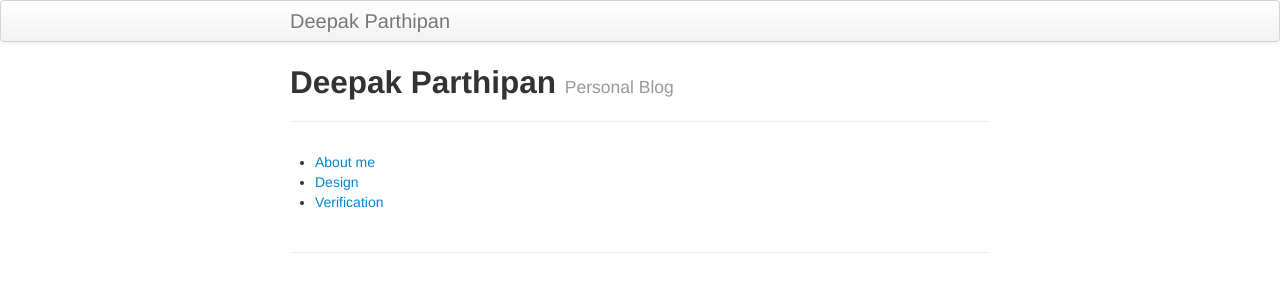
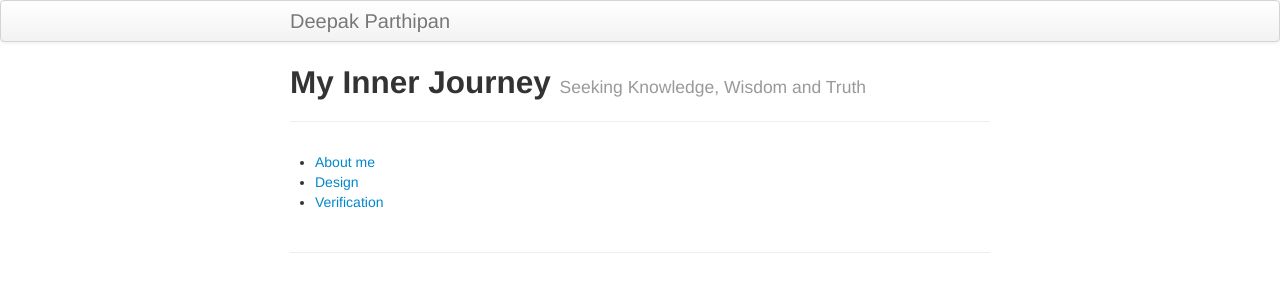
Before and after one commit to asicdv/asicdv.github.io, a Jekyll site: the page built from index.md, in a window 1280 px wide. Shown: the top 300 px of the page. Built offline with Jekyll 4.4.1, drawn with Linux system fonts in a browser that asks for light colours.

Commit message:
update index page

```diff
--- a/index.md
+++ b/index.md
@@ -1,8 +1,8 @@
 ---
 layout: page
-title: Deepak Parthipan
-tagline: Personal Blog
-description: Collections of personal stories.
+title: My Inner Journey
+tagline: Seeking Knowledge, Wisdom and Truth
+description: Personal Blog.
 ---
 
 - [About me](pages/aboutme.html)
```
Also changed, not shown: pages/aboutme.md (+1 -2 lines), ReadMe.md.
